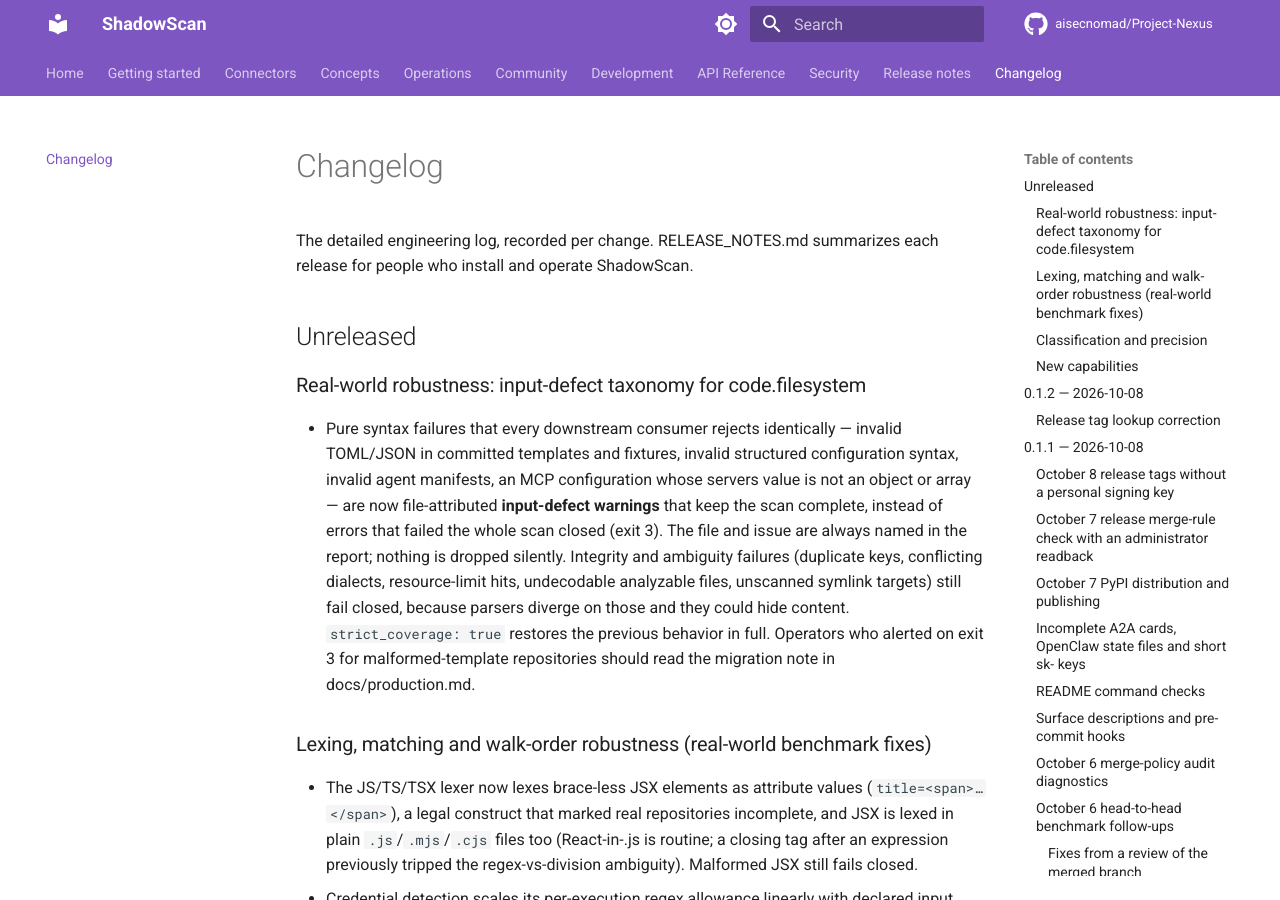
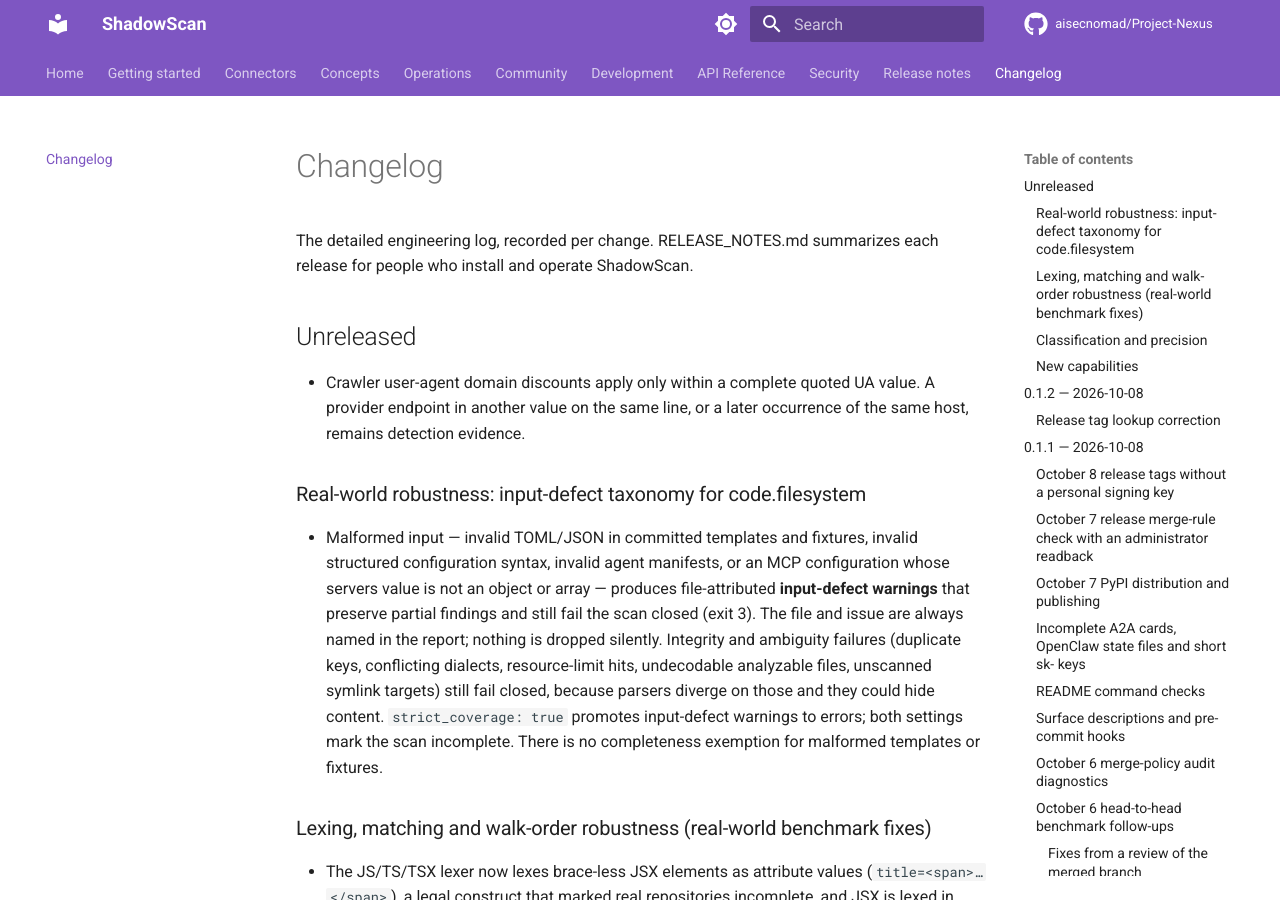
Before and after one commit to aisecnomad/Project-Nexus, an MkDocs documentation site: the page built from docs/changelog.md, in a window 1280 px wide and 900 px high. Built offline with MkDocs 1.6.1 and Material for MkDocs 9.7.7, drawn with Linux system fonts in a browser that asks for light colours; comment, search, counter and statistics services are not loaded.

Commit message:
Preserve fail-closed input handling and reliable provider evidence
Keep malformed input incomplete while retaining neighboring findings, constrain crawler user-agent suppression, and stop benchmarks when tools mutate pinned inputs. Add regressions and document the benchmark isolation boundary.

Signed-off-by: AISecNomad <aisecnomad@gmail.com>

```diff
--- a/CHANGELOG.md
+++ b/CHANGELOG.md
@@ -5,21 +5,25 @@
 
 ## Unreleased
 
+- Crawler user-agent domain discounts apply only within a complete quoted UA
+  value. A provider endpoint in another value on the same line, or a later
+  occurrence of the same host, remains detection evidence.
+
 ### Real-world robustness: input-defect taxonomy for code.filesystem
 
-- Pure syntax failures that every downstream consumer rejects identically —
-  invalid TOML/JSON in committed templates and fixtures, invalid structured
-  configuration syntax, invalid agent manifests, an MCP configuration whose
-  servers value is not an object or array — are now file-attributed
-  **input-defect warnings** that keep the scan complete, instead of errors
-  that failed the whole scan closed (exit 3). The file and issue are always
-  named in the report; nothing is dropped silently. Integrity and ambiguity
+- Malformed input — invalid TOML/JSON in committed templates and fixtures,
+  invalid structured configuration syntax, invalid agent manifests, or an
+  MCP configuration whose servers value is not an object or array — produces
+  file-attributed
+  **input-defect warnings** that preserve partial findings and still fail
+  the scan closed (exit 3). The file and issue are always named in the
+  report; nothing is dropped silently. Integrity and ambiguity
   failures (duplicate keys, conflicting dialects, resource-limit hits,
   undecodable analyzable files, unscanned symlink targets) still fail
   closed, because parsers diverge on those and they could hide content.
-  `strict_coverage: true` restores the previous behavior in full. Operators
-  who alerted on exit 3 for malformed-template repositories should read the
-  migration note in docs/production.md.
+  `strict_coverage: true` promotes input-defect warnings to errors; both
+  settings mark the scan incomplete. There is no completeness exemption for
+  malformed templates or fixtures.
 
 ### Lexing, matching and walk-order robustness (real-world benchmark fixes)
 
```
Also changed, not shown: benchmarks/realworld/README.md (+16 -5 lines), docs/production.md (+9 -5 lines), 5 other files.
